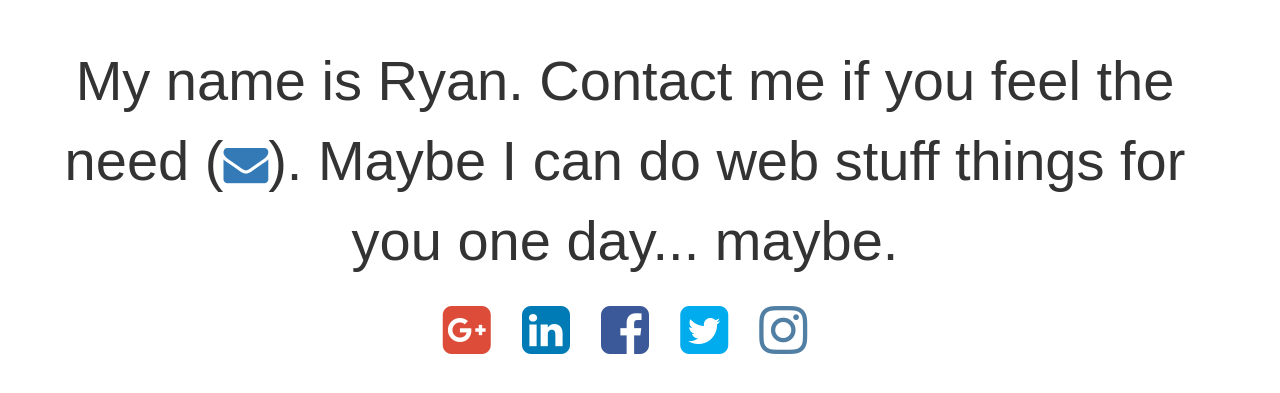
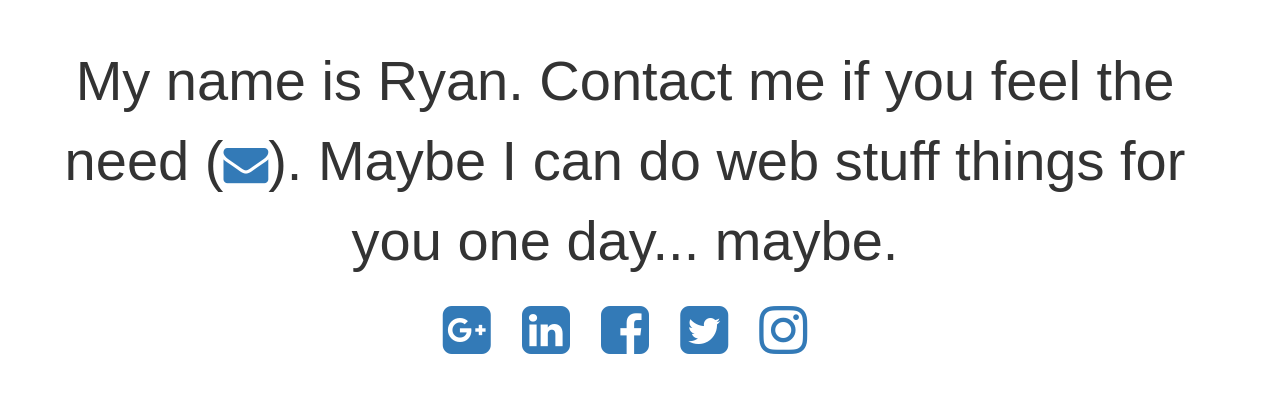
Before and after one commit to Kellum/kellum.github.io, a plain HTML site: page index.html in a window 1280 px wide. Shown: the part 189-582 px from the top of the page. Drawn offline with nearby package versions, Linux system fonts and the light colour scheme; a web font is replaced by a local one.

Commit message:
Update custom.css
Tried to remove custom CSS coloring to try and see if it fixed the no show in Chrome, FireFox and IE.

```diff
--- a/css/custom.css
+++ b/css/custom.css
@@ -15,24 +15,3 @@ p {
 .fa-envelope {
     font-size: .8em !important;
 }
-
-.fa-google-plus-square {
-    color: #dd4b39;
-
-}
-
-.fa-linkedin-square {
-    color: #007bb6;
-}
-
-.fa-facebook-square {
-    color: #3b5998;
-}
-
-.fa-twitter-square {
-    color: #00aced;
-}
-
-.fa-instagram {
-    color: #517fa4;
-}
```
